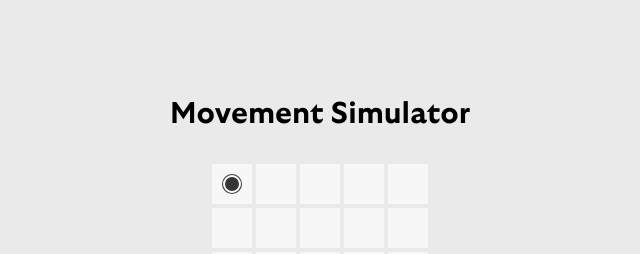
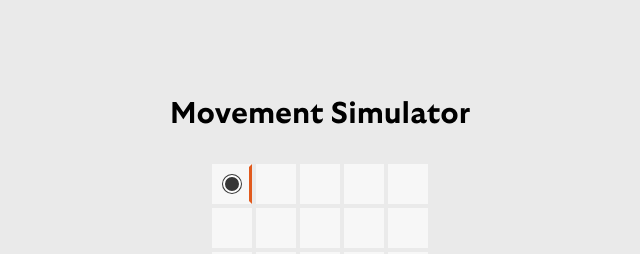
Before and after one commit to salman0719/movement-simulator, a Next.js app: page / in a window 1280 px wide. Shown: the top 254 px of the page, without its empty margins (320-960 px from the left). Built offline with nearby package versions, Linux system fonts and the light colour scheme.

Commit message:
Bot direction through border-color & movement through `Enter` click

```diff
--- a/components/common/box.module.css
+++ b/components/common/box.module.css
@@ -1,6 +1,7 @@
 .container {
   --box-width: 40px;
   --box-height: 40px;
+  --border-color: rgb(225 90 29);
   width: var(--box-width);
   height: var(--box-height);
   background-color: rgb(247 247 247);
@@ -13,6 +14,7 @@
   position: absolute;
   background: transparent;
   transition: all .2s linear;
+  border: 3px solid transparent;
 }
 
 .active>div {
@@ -26,3 +28,19 @@
   outline-width: 2px;
   outline-style: solid;
 }
+
+.active-border-left {
+  border-left-color: var(--border-color);
+}
+
+.active-border-top {
+  border-top-color: var(--border-color);
+}
+
+.active-border-right {
+  border-right-color: var(--border-color);
+}
+
+.active-border-bottom {
+  border-bottom-color: var(--border-color);
+}
--- a/components/common/box.tsx
+++ b/components/common/box.tsx
@@ -1,11 +1,13 @@
 import React, { CSSProperties } from "react";
 import styles from "./box.module.css";
 import classNames from "classnames";
+import { BOT_DIRECTIONS, DEFAULT_BOT_DIRECTION } from "@/utilities/constants";
 
 interface ActivePropType {
   active: true;
   rowIndex: number;
   colIndex: number;
+  direction: BOT_DIRECTIONS;
 }
 
 interface InactivePropType {
@@ -19,10 +21,12 @@ const Box: React.FC<PropType> = (props: PropType) => {
 
   let rowIndex: ActivePropType["rowIndex"] = 0;
   let colIndex: ActivePropType["colIndex"] = 0;
+  let direction: ActivePropType["direction"] = DEFAULT_BOT_DIRECTION;
 
   if (active) {
     rowIndex = props.rowIndex;
     colIndex = props.colIndex;
+    direction = props.direction;
   }
 
   let style: CSSProperties | undefined = undefined;
@@ -48,7 +52,11 @@ const Box: React.FC<PropType> = (props: PropType) => {
   return (
     <div
       style={style}
-      className={classNames(styles.container, active && styles.active)}
+      className={classNames(
+        styles.container,
+        active && styles.active,
+        active && direction && styles["active-border-" + direction],
+      )}
     >
       {active && <div />}
     </div>
--- a/components/common/network.tsx
+++ b/components/common/network.tsx
@@ -1,13 +1,79 @@
 "use client";
 
-import React, { useState } from "react";
+import React, { useEffect, useRef, useState } from "react";
 import styles from "./network.module.css";
-import { NETWORK_HEIGHT, NETWORK_WIDTH } from "@/utilities/constants";
+import {
+  BOT_DIRECTIONS,
+  DEFAULT_BOT_DIRECTION,
+  NETWORK_HEIGHT,
+  NETWORK_WIDTH,
+} from "@/utilities/constants";
 import Box from "./box";
 
 const Network: React.FC = () => {
-  const [activeRowIndex] = useState<number>(0);
-  const [activeColIndex] = useState<number>(0);
+  const [activeRowIndex, setActiveRowIndex] = useState<number>(0);
+  const [activeColIndex, setActiveColIndex] = useState<number>(0);
+  const [direction] = useState<BOT_DIRECTIONS>(DEFAULT_BOT_DIRECTION);
+
+  const currentValueRef: {
+    row: typeof activeRowIndex;
+    col: typeof activeColIndex;
+    direction: typeof direction;
+  } = {
+    row: activeRowIndex,
+    col: activeColIndex,
+    direction,
+  };
+  const valueRef = useRef<typeof currentValueRef>(currentValueRef);
+  valueRef.current = currentValueRef;
+
+  useEffect(() => {
+    const onKeyDown = (e: KeyboardEvent) => {
+      const { key } = e;
+
+      if (
+        !["ArrowLeft", "ArrowUp", "ArrowRight", "ArrowDown", "Enter"].includes(
+          key,
+        )
+      ) {
+        return;
+      }
+
+      const value = valueRef.current;
+      const { row, col } = value;
+
+      let newActiveRowIndex: typeof activeRowIndex = row;
+      let newActiveColIndex: typeof activeColIndex = col;
+
+      if (key === "Enter") {
+        if (direction === BOT_DIRECTIONS.TOP) {
+          newActiveRowIndex--;
+        } else if (direction === BOT_DIRECTIONS.LEFT) {
+          newActiveColIndex--;
+        } else if (direction === BOT_DIRECTIONS.RIGHT) {
+          newActiveColIndex++;
+        } else if (direction === BOT_DIRECTIONS.BOTTOM) {
+          newActiveRowIndex++;
+        }
+      }
+
+      if (newActiveRowIndex < 0 || newActiveRowIndex >= NETWORK_HEIGHT) {
+        return;
+      }
+      if (newActiveColIndex < 0 || newActiveColIndex >= NETWORK_WIDTH) {
+        return;
+      }
+
+      setActiveRowIndex(newActiveRowIndex);
+      setActiveColIndex(newActiveColIndex);
+    };
+
+    window.addEventListener("keydown", onKeyDown);
+
+    return () => {
+      window.removeEventListener("keydown", onKeyDown);
+    };
+  }, []);
 
   return (
     <div className={styles.container}>
@@ -24,7 +90,12 @@ const Network: React.FC = () => {
         activeRowIndex < NETWORK_HEIGHT &&
         activeColIndex > -1 &&
         activeColIndex < NETWORK_WIDTH && (
-          <Box active rowIndex={activeRowIndex} colIndex={activeColIndex} />
+          <Box
+            active
+            rowIndex={activeRowIndex}
+            colIndex={activeColIndex}
+            direction={direction}
+          />
         )}
     </div>
   );
--- a/utilities/constants.ts
+++ b/utilities/constants.ts
@@ -1,2 +1,11 @@
 export const NETWORK_WIDTH = 5;
 export const NETWORK_HEIGHT = 5;
+
+export enum BOT_DIRECTIONS {
+  LEFT = "left",
+  TOP = "top",
+  RIGHT = "right",
+  BOTTOM = "bottom",
+}
+
+export const DEFAULT_BOT_DIRECTION: BOT_DIRECTIONS = BOT_DIRECTIONS.RIGHT;
```
